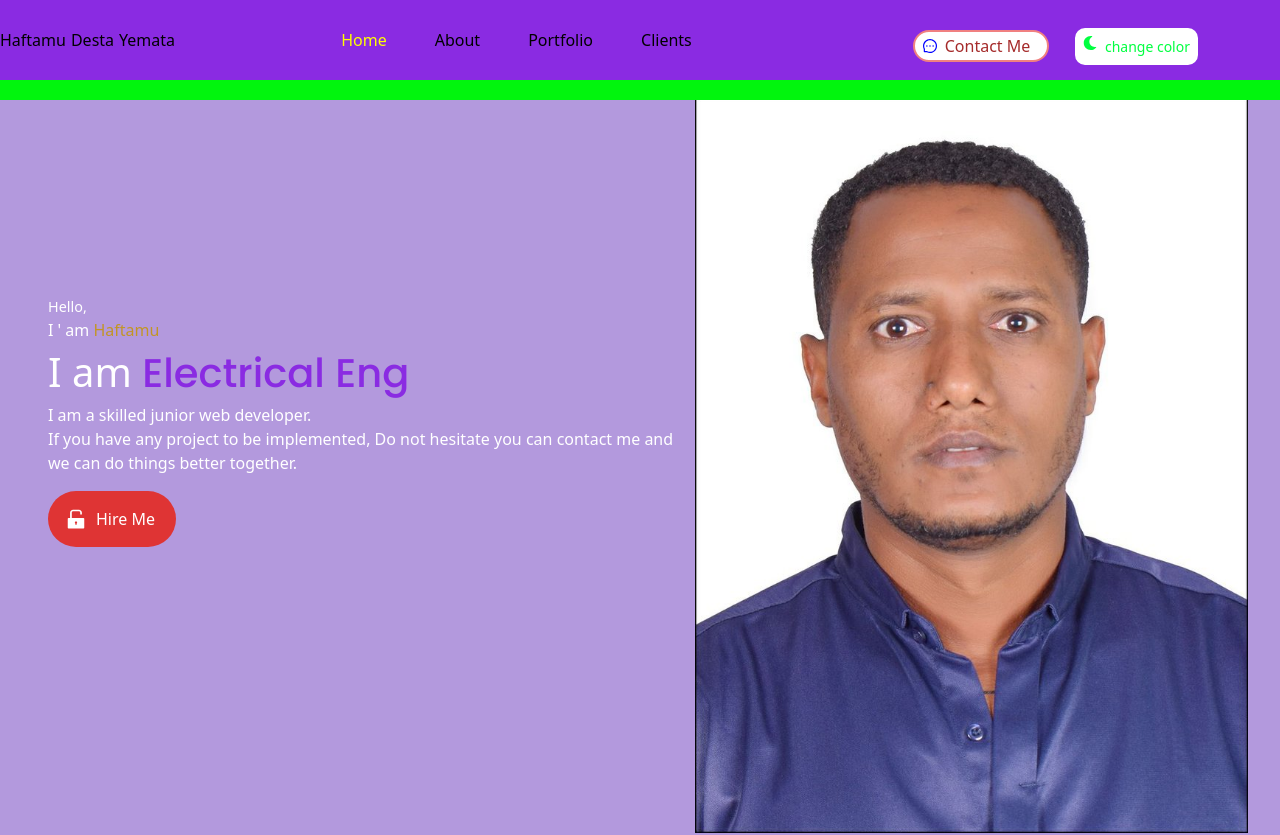
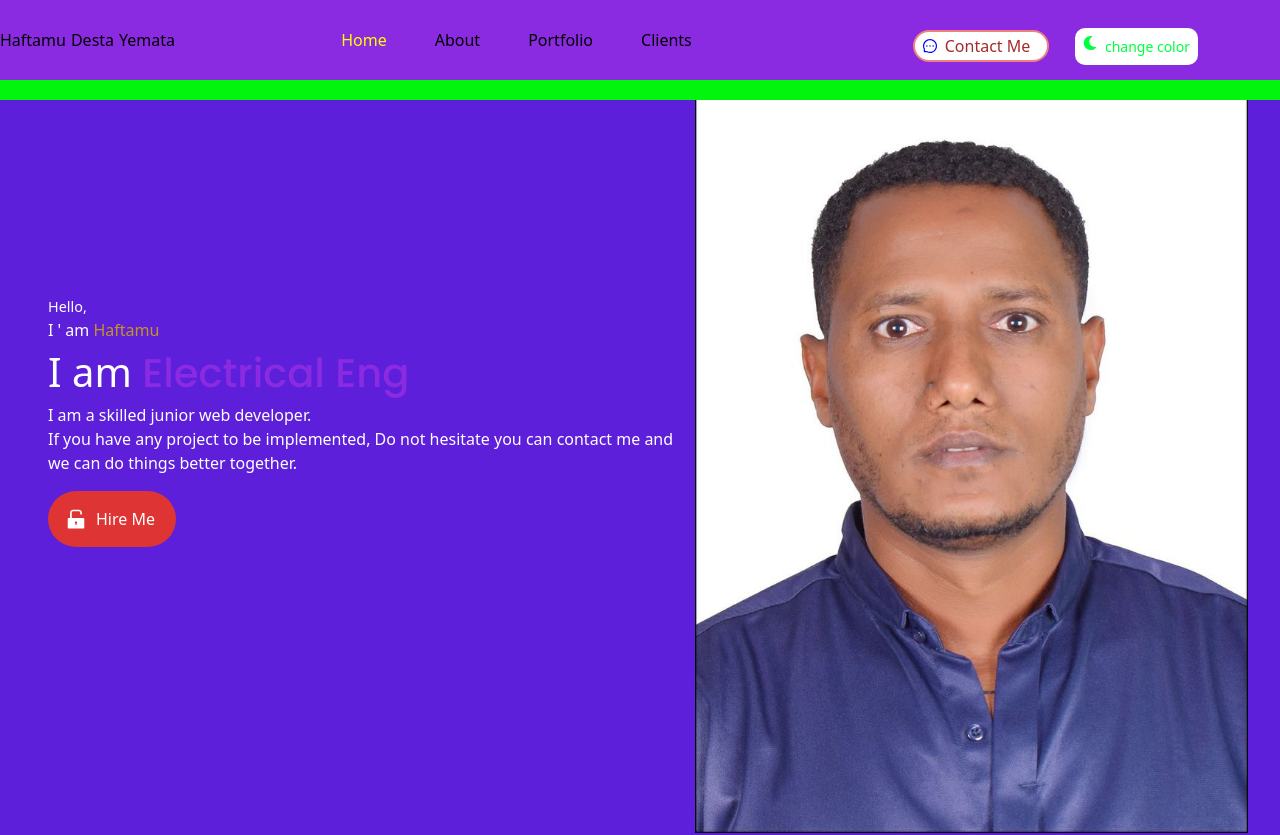
Before and after one commit to haftamudesta/Portfolio_React, a React (Vite) app: page / in a window 1280 px wide. Shown: the top 835 px of the page. Built offline with nearby package versions, Linux system fonts and the light colour scheme.

Commit message:
Add some css properties

```diff
--- a/src/components/Projects/Projects.css
+++ b/src/components/Projects/Projects.css
@@ -96,7 +96,8 @@ ul {
   background: #fff;
   font-size: var(--normal_font_size);
   font-family: var(--second_font);
-  border: 2px solid red;
+  border: 2px solid rgb(217, 255, 0);
+  padding: 8px;
 }
 
 .image__cards {
--- a/src/components/Projects/Projects.jsx
+++ b/src/components/Projects/Projects.jsx
@@ -20,7 +20,7 @@ const Projects = () => {
         <h1 className="popup__window">
           Do you want to see the details of the Project?<br />
           That is cool! <br />
-          Just click  the <strong className="strong_phrase">check in GitHub</strong>  link <br /> and clone  it from my GitHub.
+          Just click  the <strong className="strong_phrase">check in GitHub</strong>  link <br /> and clone  it from my GitHub page.
         </h1>
       </div>
     );
--- a/src/style.css
+++ b/src/style.css
@@ -26,7 +26,7 @@
 }
 
 .light {
-  background: rgb(179, 153, 221);
+  background: rgb(93, 31, 218);
   color: black;
   overflow: hidden;
   overflow-y: scroll;
```
